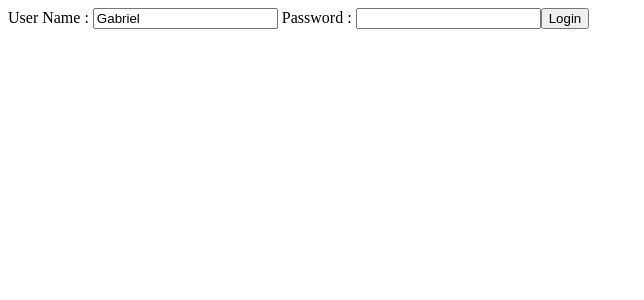
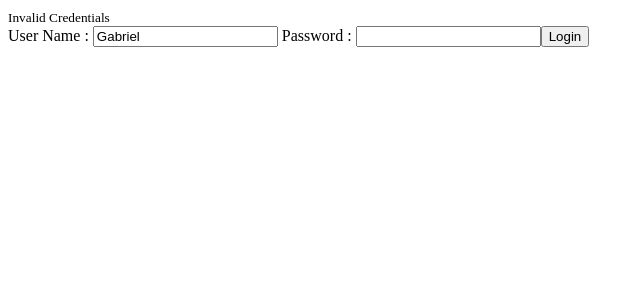
Before and after one commit to gabrielgfw/java-spring-angular, an Angular app in the folder angular-front-end/: page / in a window 1280 px wide. Both pictures are taken after a click on the button "Login". Shown: the top 300 px of the page, without its empty margins (0-644 px from the left). Built offline with nearby package versions, Linux system fonts and the light colour scheme.

Commit message:
add logical argument in html tag

```diff
--- a/angular-front-end/src/app/login/login.component.html
+++ b/angular-front-end/src/app/login/login.component.html
@@ -1,4 +1,8 @@
-User Name : <input type="text" name="username" [(ngModel)]="username">
-Password  : <input type="password" name="password" [(ngModel)]="password">
+<small *ngIf='invalidLogin'>{{errorMessage}}</small>
 
-<button (click)=handleLogin()>Login</button>
+<div>
+  User Name : <input type="text" name="username" [(ngModel)]="username">
+  Password  : <input type="password" name="password" [(ngModel)]="password">
+
+  <button (click)=handleLogin()>Login</button>
+</div>
--- a/angular-front-end/src/app/login/login.component.ts
+++ b/angular-front-end/src/app/login/login.component.ts
@@ -9,6 +9,8 @@
 
   username = "Gabriel"
   password = ""
+  errorMessage = 'Invalid Credentials'
+  invalidLogin = false
 
   constructor() { }
 
@@ -16,8 +18,11 @@
   }
 
   handleLogin() {
-    console.log("Usuário: " + this.username)
-    console.log("Password: " + this.password)
+    if(this.username === "Gabriel" && this.password === "genius") {
+      this.invalidLogin = false
+    } else {
+      this.invalidLogin = true
+    }
   }
 
 }
```
